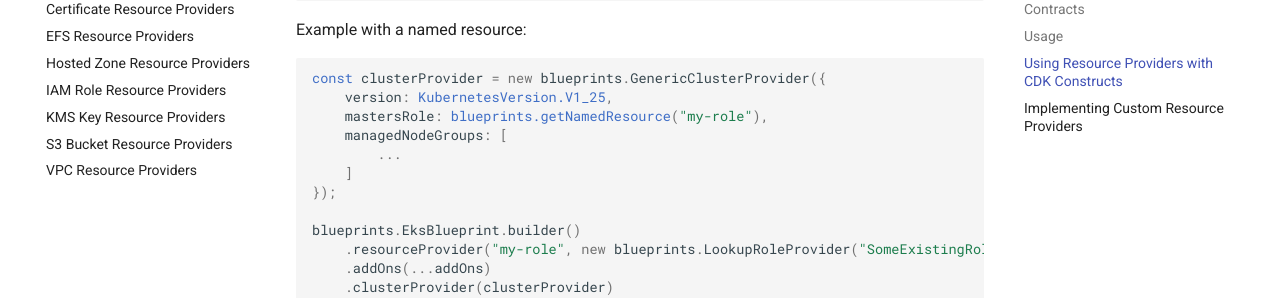
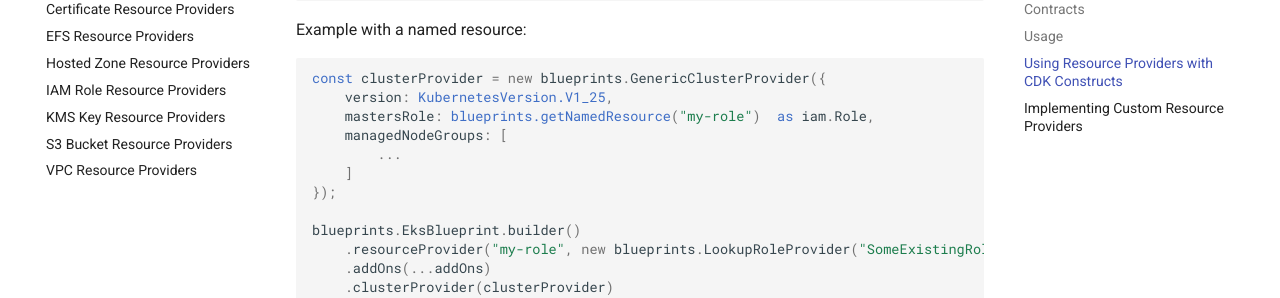
Before and after one commit to aws-quickstart/cdk-eks-blueprints, an MkDocs documentation site: the page built from docs/resource-providers/index.md, in a window 1280 px wide and 900 px high, scrolled down 5274 px. Shown: the part 153-451 px from the top of the window. Built offline with MkDocs 1.6.1 and Material for MkDocs 9.7.7, drawn with Linux system fonts in a browser that asks for light colours; comment, search, counter and statistics services are not loaded.

Commit message:
docs: add cast to iam.Role for attribute mastersRole

````diff
--- a/docs/resource-providers/index.md
+++ b/docs/resource-providers/index.md
@@ -242,7 +242,7 @@ Example with a named resource:
 ```typescript
 const clusterProvider = new blueprints.GenericClusterProvider({
     version: KubernetesVersion.V1_25,
-    mastersRole: blueprints.getNamedResource("my-role"),
+    mastersRole: blueprints.getNamedResource("my-role")  as iam.Role,
     managedNodeGroups: [
         ...
     ]
````
